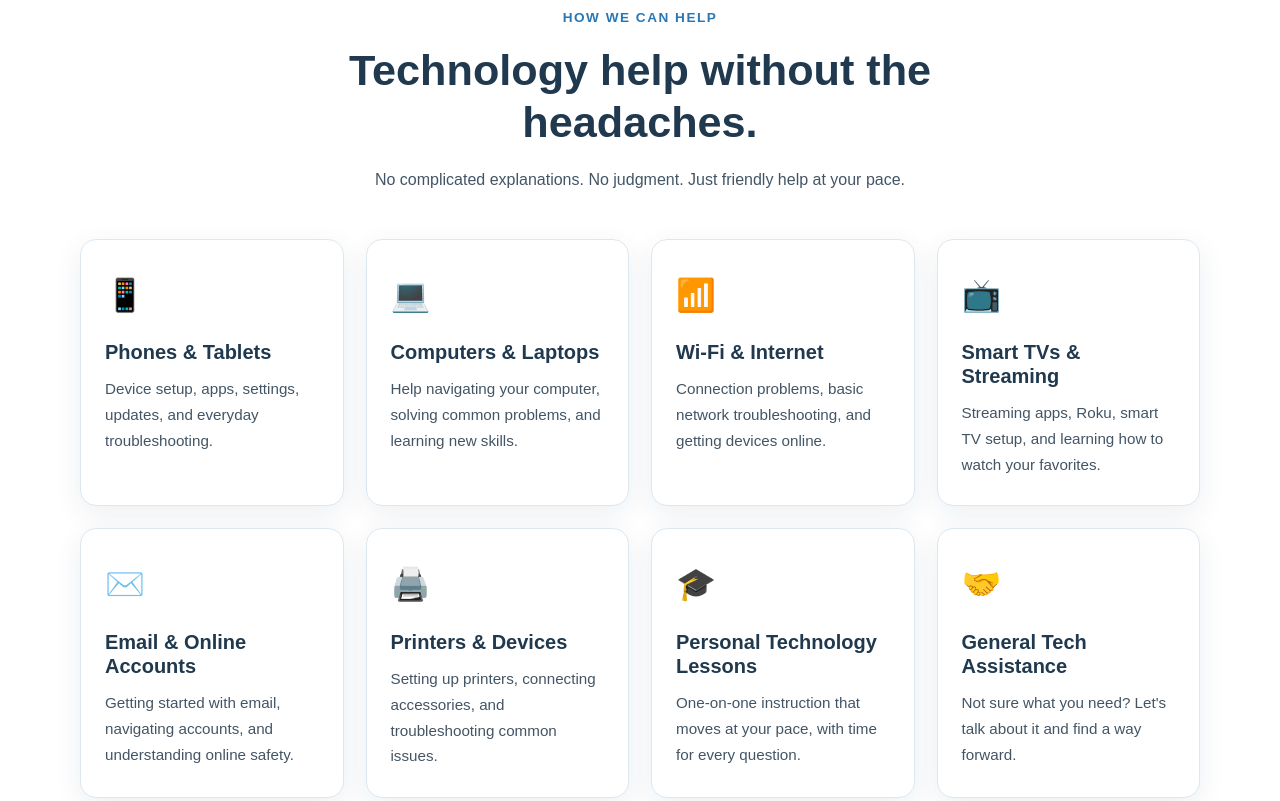
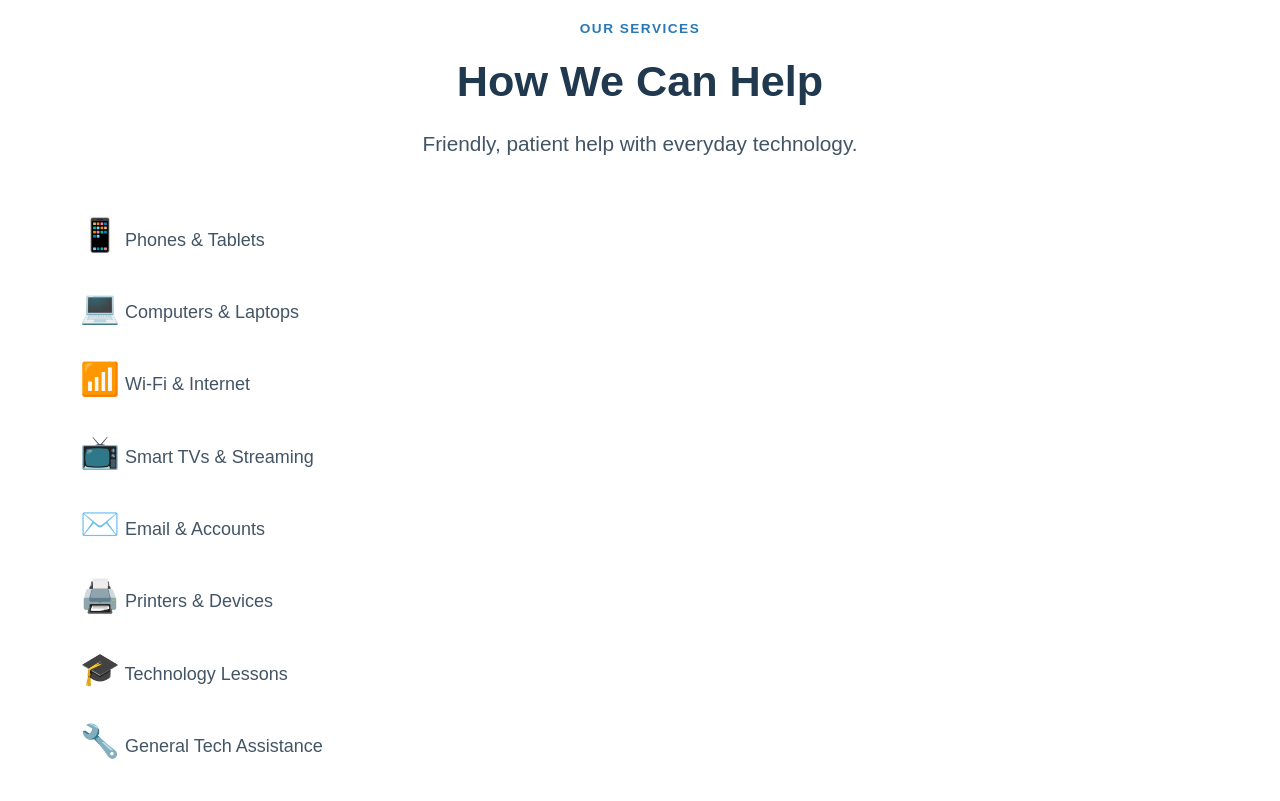
Before and after one commit to ricapi96/my-tech-companion, a plain HTML site: page index.html in a window 1280 px wide. Shown: the part 839-1640 px from the top of the page. Drawn offline with Linux system fonts and the light colour scheme.

Commit message:
improve readability and remove cards

```diff
--- a/index.html
+++ b/index.html
@@ -53,7 +53,7 @@
       </div>
     </section>
 
-    <section class="section" id="services">
+    <!-- <section class="section" id="services">
       <div class="container">
         <div class="section-heading">
           <span class="eyebrow">How We Can Help</span>
@@ -111,7 +111,66 @@
           </article>
         </div>
       </div>
-    </section>
+    </section> -->
+
+
+<section class="section" id="services">
+  <div class="container">
+
+    <div class="section-heading">
+      <span class="eyebrow">Our Services</span>
+      <h2>How We Can Help</h2>
+      <p>
+        Friendly, patient help with everyday technology.
+      </p>
+    </div>
+
+    <div class="services-list">
+
+      <div class="service-item">
+        <span class="service-icon">📱</span>
+        <span>Phones & Tablets</span>
+      </div>
+
+      <div class="service-item">
+        <span class="service-icon">💻</span>
+        <span>Computers & Laptops</span>
+      </div>
+
+      <div class="service-item">
+        <span class="service-icon">📶</span>
+        <span>Wi-Fi & Internet</span>
+      </div>
+
+      <div class="service-item">
+        <span class="service-icon">📺</span>
+        <span>Smart TVs & Streaming</span>
+      </div>
+
+      <div class="service-item">
+        <span class="service-icon">✉️</span>
+        <span>Email & Accounts</span>
+      </div>
+
+      <div class="service-item">
+        <span class="service-icon">🖨️</span>
+        <span>Printers & Devices</span>
+      </div>
+
+      <div class="service-item">
+        <span class="service-icon">🎓</span>
+        <span>Technology Lessons</span>
+      </div>
+
+      <div class="service-item">
+        <span class="service-icon">🔧</span>
+        <span>General Tech Assistance</span>
+      </div>
+
+    </div>
+  </div>
+</section>
+
 
     <section class="section pricing-section" id="pricing">
       <div class="container">
--- a/style.css
+++ b/style.css
@@ -666,3 +666,48 @@ button, a, input, select, textarea {
   margin: 20px 0 25px;
   letter-spacing: 1px;
 }
+
+/* Senior-friendly font sizes */
+
+body {
+  font-size: 18px;
+  line-height: 1.7;
+}
+
+/* Regular paragraph text */
+p, li {
+  font-size: 1.3rem;
+  line-height: 1.75;
+}
+
+/* Section headings */
+.section h2 {
+  font-size: clamp(2rem, 4vw, 2.7rem);
+}
+
+/* Smaller headings */
+h3 {
+  font-size: 1.4rem;
+}
+
+/* Navigation links */
+.nav-links a {
+  font-size: 1.1rem;
+}
+
+/* Buttons */
+.btn {
+  font-size: 1.15rem;
+  font-weight: 600;
+}
+
+/* Small notes and descriptions */
+.form-note,
+.pricing-note {
+  font-size: 1rem;
+}
+
+/* Keep phone number prominent */
+.business-number {
+  font-size: 2.5rem;
+}
```
